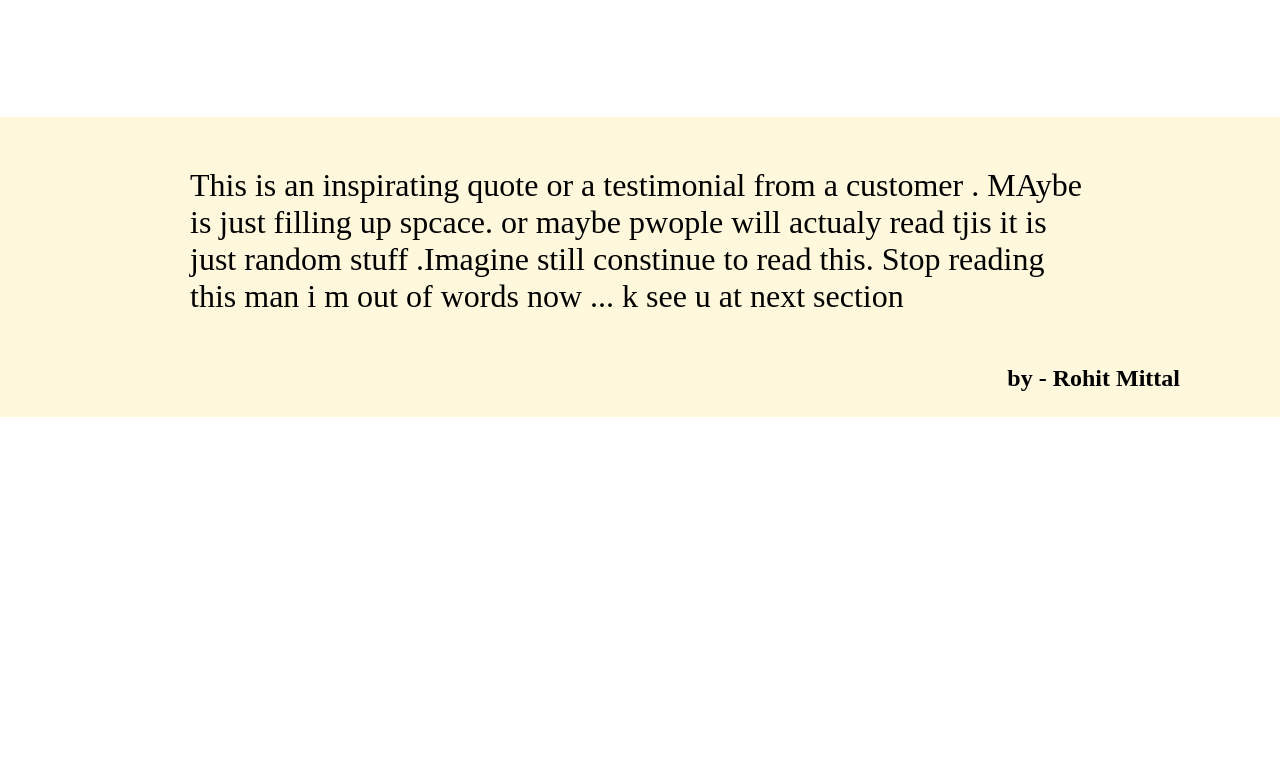
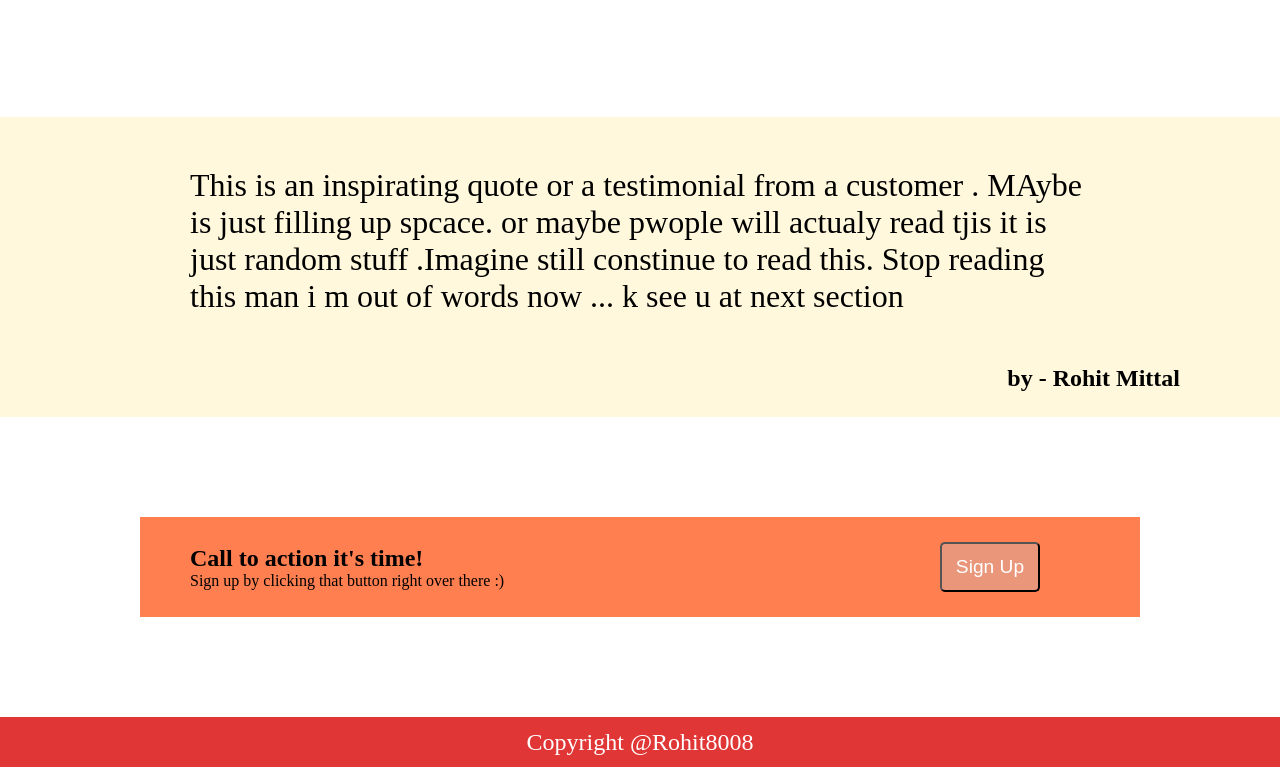
Before and after one commit to Rohit8008/landing-page, a plain HTML site: page index.html in a window 1280 px wide. Shown: the part 667-1434 px from the top of the page. Before the commit the page ends 1184 px from the top, so only its background shows below. Drawn offline with Linux system fonts and the light colour scheme.

Commit message:
added footer and cta and now the basic strucutre is done

```diff
--- a/index.html
+++ b/index.html
@@ -91,6 +91,23 @@
             <h3>by - Rohit Mittal</h3>
         </div>
 
+        <!-- Call to action a simple signup -->
+        <div class="cta">
+            <div class="content">
+                <h2>Call to action it's time!</h2>
+                <p>Sign up by clicking that button right over there :)</p>
+            </div>
+            <div class="btn">
+                <button>Sign Up</button>
+            </div>
+        </div>
+
+
+        <!-- footer-->
+
+        <div class="footer">
+            <p>Copyright @Rohit8008 </p>
+        </div>
 
     </div>
 </body>
--- a/style.css
+++ b/style.css
@@ -119,3 +119,38 @@ a{
     margin-right: 100px;
     font-size: 24px;
 }
+
+/* Call to action */
+
+.cta{
+    height: 100px;
+    width: 1000px;
+    background-color: coral;
+    margin: 0 auto;
+    padding: 50px;
+    display: flex;
+    justify-content: space-between;
+    align-items: center;
+    padding-right: 100px;
+    margin-bottom: 100px;
+}
+.btn button{
+    height: 50px;
+    width: 100px;
+    border-radius: 5px;
+    background-color: darksalmon;
+    color: #fff;
+    font-size: 1.2rem;
+}
+
+.footer{
+    background-color: rgb(225, 54, 54);
+    height: 50px;
+    display: flex;
+    justify-content: center;
+    align-items: center;
+}
+.footer p{
+    font-size: 24px;
+    color: #fff;
+}
```
